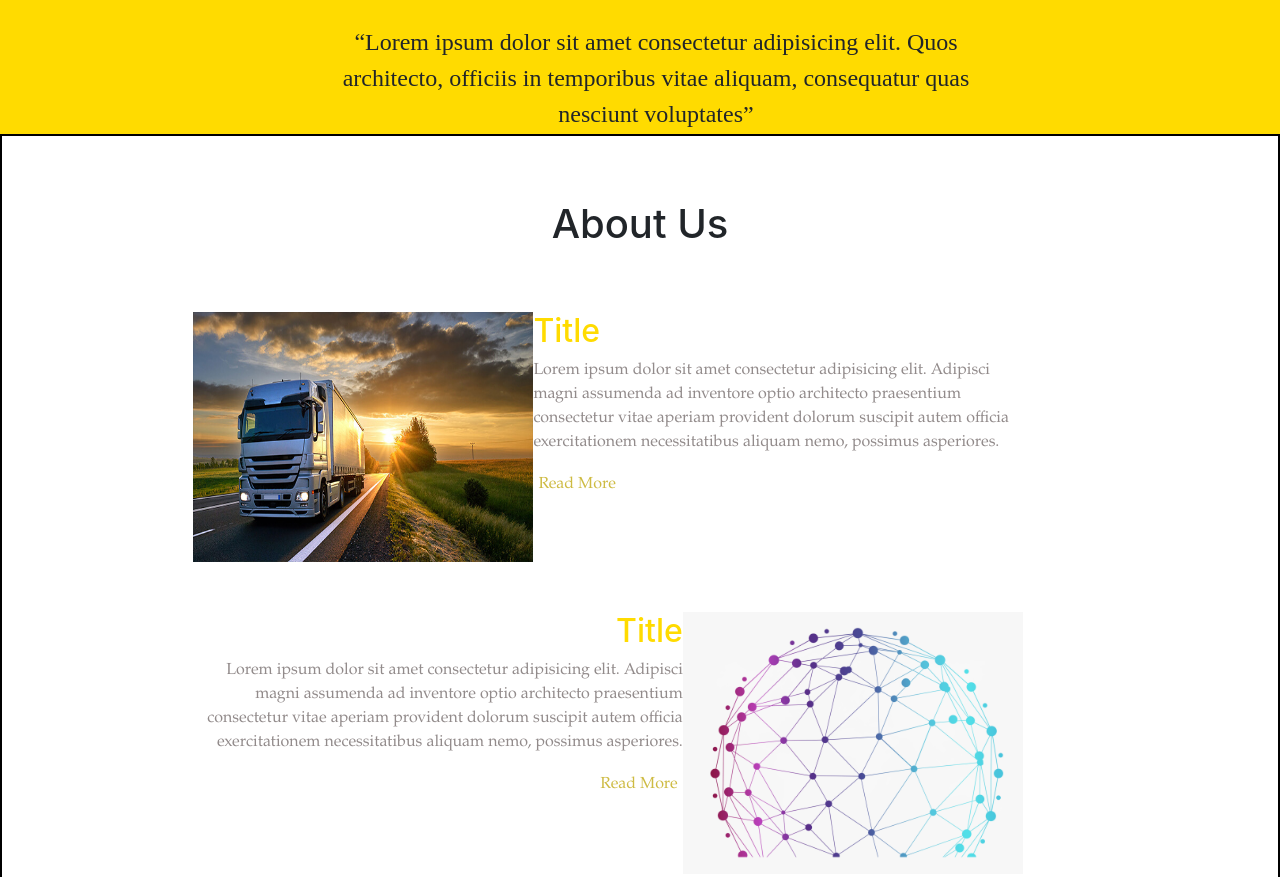
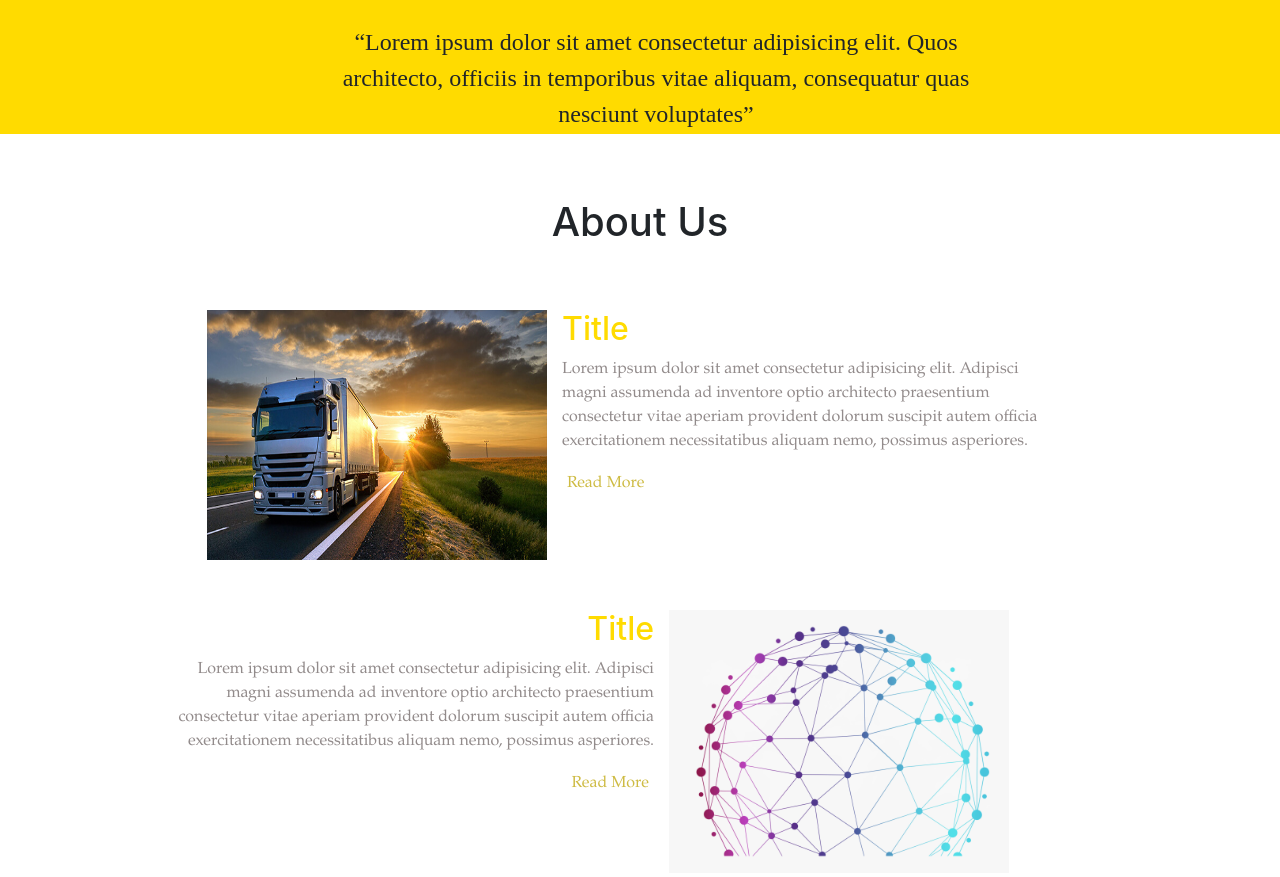
Before and after one commit to Zarathustra4/logic, a plain HTML site: page index.html in a window 1280 px wide. Shown: the part 600-1477 px from the top of the page. Drawn offline with nearby package versions, Linux system fonts and the light colour scheme.

Commit message:
second commit

```diff
--- a/static/style/main.css
+++ b/static/style/main.css
@@ -70,7 +70,6 @@ div.short-about{
     display: flex;
     flex-direction: column;
     flex-wrap: wrap;
-    border: 2px solid black;
 }
 
 div.about-info{
@@ -92,6 +91,7 @@ div.right{
 
 div.about-info img{
     max-width: 340px;
+    margin: 0 15px;
 }
 
 div.text-info{
```
